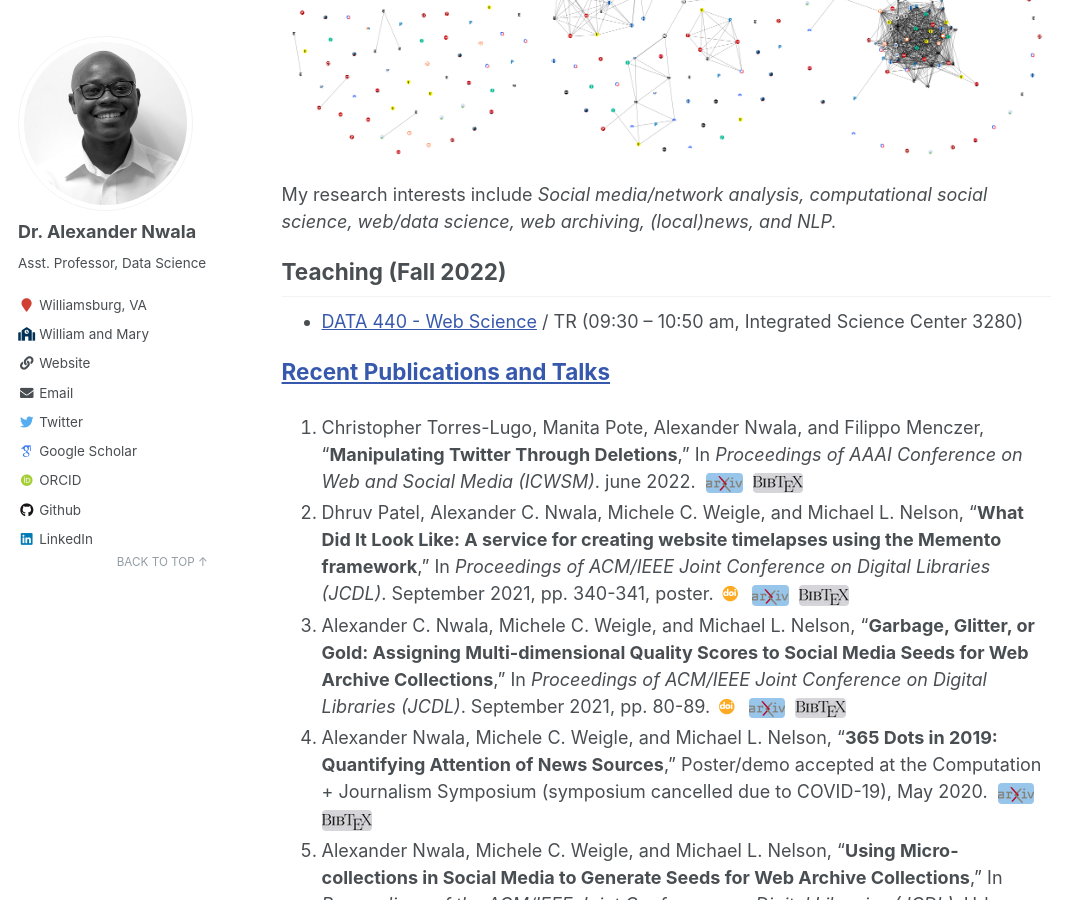
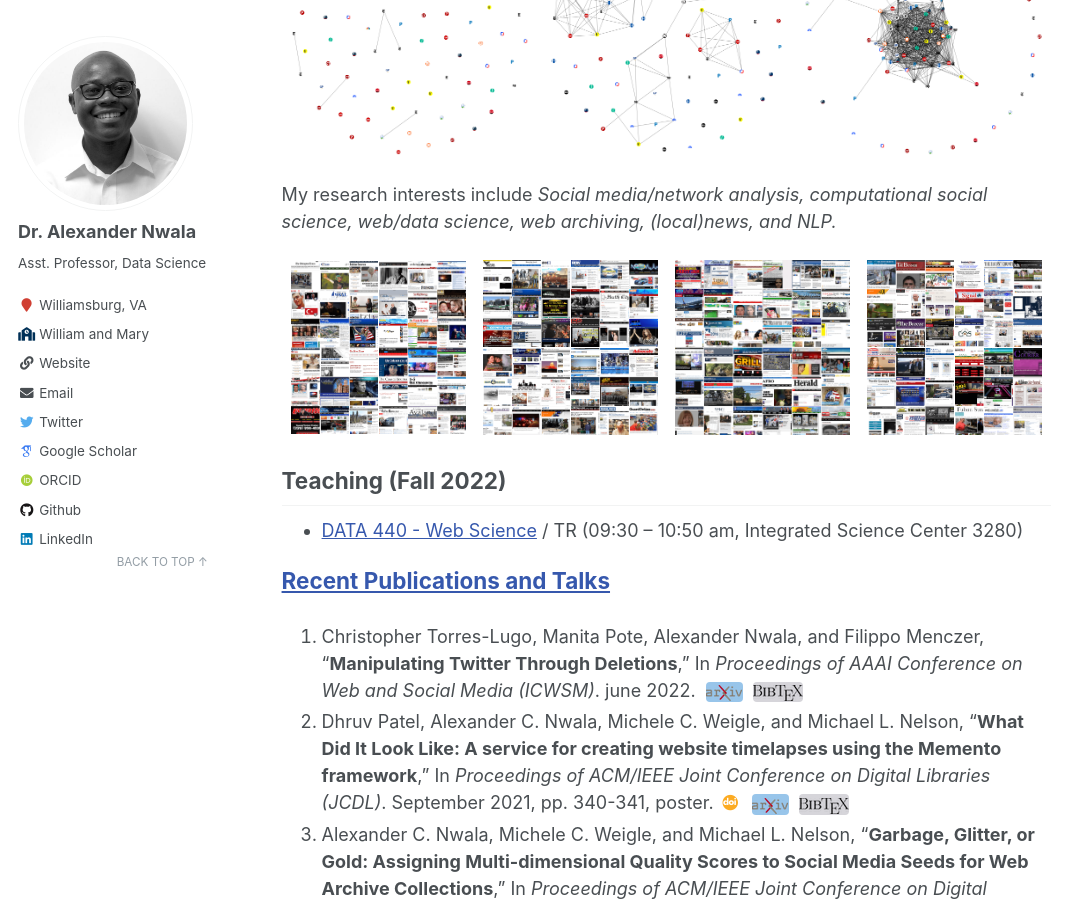
Before and after one commit to xandernwala/xandernwala.github.io, a Jekyll site: the page built from _pages/about.md, in a window 1280 px wide and 900 px high, scrolled down 405 px. Shown: the whole window, without its empty margins (0-1087 px from the left). Built offline with Jekyll 4.4.1, drawn with Linux system fonts in a browser that asks for light colours; some web fonts are replaced.

Commit message:
adding images in research

```diff
--- a/_pages/about.md
+++ b/_pages/about.md
@@ -33,7 +33,33 @@ I am an Assistant Professor of [Data Science](https://www.wm.edu/as/data-science
     </td>
   </tr>
 </table>
+
 My research interests include *Social media/network analysis, computational social science, web/data science, web archiving, (local)news, and NLP.*
+
+<table align="center" style="border: 1px solid white; border-collapse: collapse;">
+  <tr>
+    <td style="border: 1px solid white; border-collapse: collapse;">
+      <a href="https://web.archive.org/storygraph/graphs/usa/#cursor=98&hist=1440&t=2019-03-21T16:26:25" target="_blank" title="Click me! Slow news cycle story graph">
+        <img src="/images/research/LMG0.png" alt="Slow news cycle story graph" class="img">
+      </a>
+    </td>
+    <td style="border: 1px solid white; border-collapse: collapse;">
+      <a href="https://web.archive.org/storygraph/graphs/usa/#cursor=115&hist=1440&t=2019-11-17T19:15:38" target="_blank" title="Click me! Split attention story graph">
+        <img src="/images/research/LMG1.png" alt="Split attention story graph" class="img">
+      </a>
+    </td>
+    <td style="border: 1px solid white; border-collapse: collapse;">
+      <a href="https://web.archive.org/storygraph/graphs/usa/#cursor=135&hist=1440&t=2019-03-24T22:32:21" target="_blank" title="Click me! Mueller report story graph">
+        <img src="/images/research/LMG2.png" alt="Mueller report story graph" class="img">
+      </a>
+    </td>
+    <td style="border: 1px solid white; border-collapse: collapse;">
+      <a href="https://web.archive.org/storygraph/graphs/usa/#cursor=135&hist=1440&t=2019-03-24T22:32:21" target="_blank" title="Click me! Mueller report story graph">
+        <img src="/images/research/LMG3.png" alt="Mueller report story graph" class="img">
+      </a>
+    </td>
+  </tr>
+</table>
 
 ## Teaching (Fall 2022)
 
```
